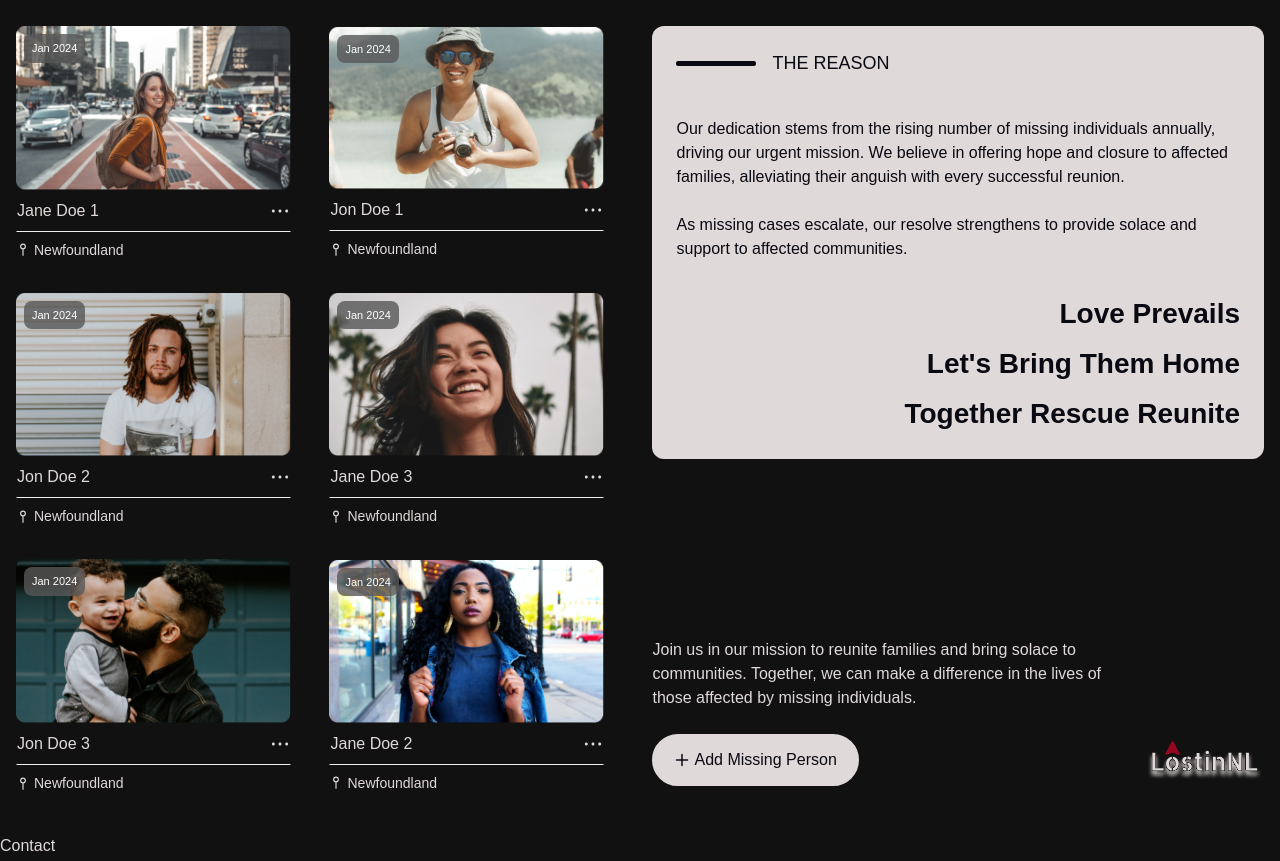
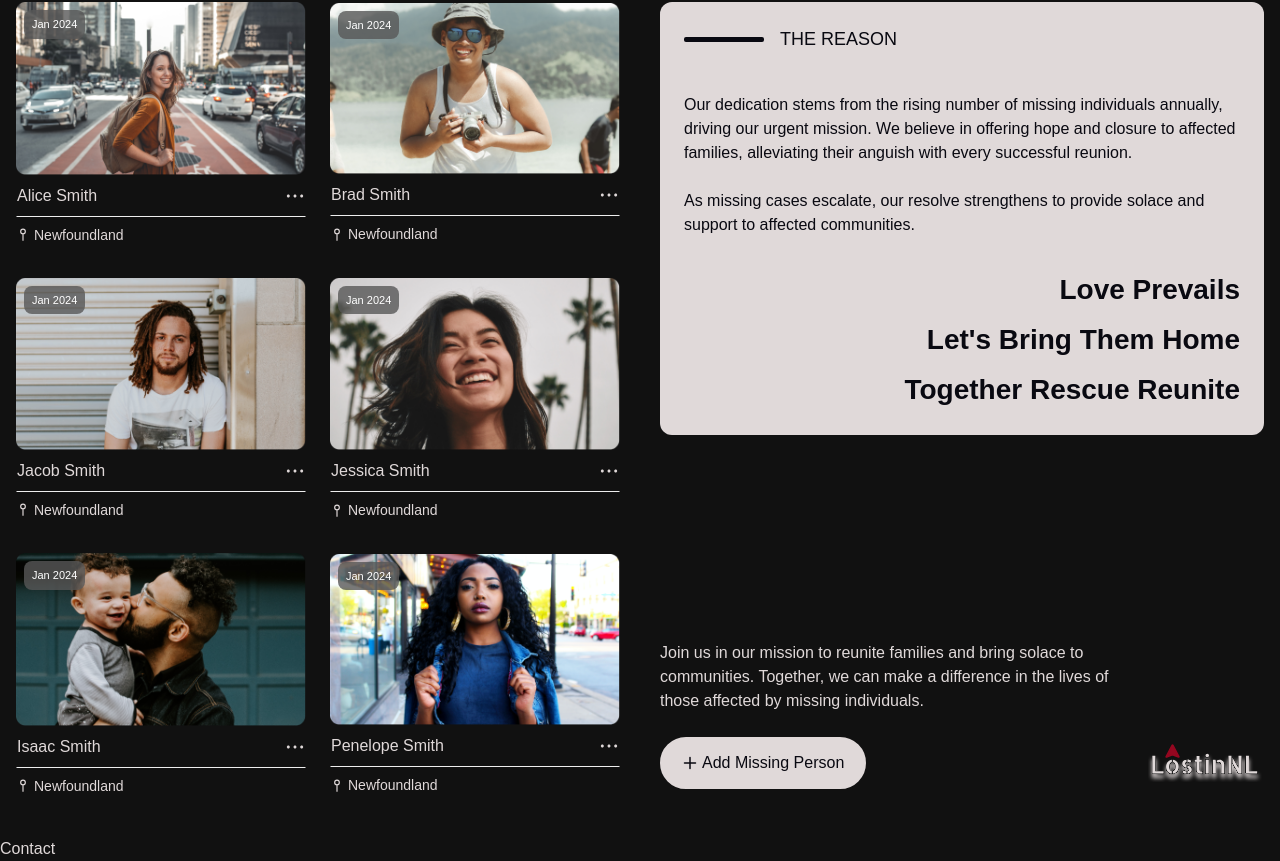
Before and after one commit to joujou144/missing-persons-homepage, a Next.js app: page / in a window 1280 px wide. Shown: the part 1400-2261 px from the top of the page. Built offline with nearby package versions, Linux system fonts and the light colour scheme; a web font is replaced by a local one.

Commit message:
fix image layout in missingperson section and change missing person names

```diff
--- a/components/About.tsx
+++ b/components/About.tsx
@@ -19,7 +19,7 @@ const About = () => {
           {ABOUT_HEADLINE}
         </h2>
 
-        <div className="flex justify-between gap-20 font-size max-[950px]:flex-col max-[950px]:gap-10">
+        <div className="flex justify-between gap-10 font-size max-[950px]:flex-col">
           <div className="flex flex-col gap-6 lg:justify-between lg:w-1/2">
             {ABOUT_LEFT_CONTENT.map(({ content }) => (
               <p key={content}>{content}</p>
--- a/components/MissingPersons.tsx
+++ b/components/MissingPersons.tsx
@@ -6,12 +6,11 @@ import { RxDotsHorizontal } from "react-icons/rx";
 
 type MissingPersonProps = {
   missing: PersonProps[];
-  className: string;
 };
 
-const MissingPersons = ({ missing, className }: MissingPersonProps) => {
+const MissingPersons = ({ missing }: MissingPersonProps) => {
   return (
-    <ul className={className}>
+    <ul className="flex flex-col items-center gap-6 md:flex-row md:flex-wrap md:justify-between">
       {missing.map(({ name, imageSrc, location, createdAt }) => (
         <li key={name} className="relative">
           <Image
@@ -20,7 +19,8 @@ const MissingPersons = ({ missing, className }: MissingPersonProps) => {
             width={300}
             height={50}
             objectFit="contain"
-            className="flex-1 md:w-[225px] lg:w-[220px] xl:w-[275px]"
+            // className="flex-1 md:w-[225px] lg:w-[220px] xl:w-[275px]"
+            className="flex-1 md:w-[250px] lg:w-[240px] xl:w-[290px]"
           />
           <DatePill createdAt={createdAt} />
           <div className="flexBetween py-2 border-[1px] border-b-gray-10">
--- a/components/Why.tsx
+++ b/components/Why.tsx
@@ -7,8 +7,8 @@ import MissingPersons from "./MissingPersons";
 const Why = () => {
   return (
     <section className="max-container py-4 lg:py-8">
-      <div className="mx-4 lg:flex lg:justify-between lg:gap-12">
-        <div className="lg:w-[49%] flex flex-col gap-6 lg:justify-between">
+      <div className="mx-4 lg:flex lg:justify-between lg:gap-10">
+        <div className="lg:w-1/2 flex flex-col gap-6 lg:justify-between">
           <div className=" bg-cream rounded-xl p-6 flex flex-col text-midnight">
             <Heading variant="header-dark" label="the reason" />
 
@@ -34,11 +34,8 @@ const Why = () => {
           <CallToAction />
         </div>
 
-        <div className="lg:w-1/2 order-first flex-1">
-          <MissingPersons
-            missing={persons}
-            className="flex flex-col items-center gap-6 md:flex-row md:flex-wrap md:justify-between"
-          />
+        <div className="lg:w-1/2 order-first md:my-6 lg:my-0">
+          <MissingPersons missing={persons} />
         </div>
       </div>
     </section>
--- a/constant/index.ts
+++ b/constant/index.ts
@@ -66,37 +66,37 @@ export type PersonProps = {
 
 export const persons: PersonProps[] = [
   {
-    name: "Jane Doe 1",
+    name: "Alice Smith",
     imageSrc: "/jane-doe-1.png",
     location: "Newfoundland",
     createdAt: "Jan 2024",
   },
   {
-    name: "Jon Doe 1",
+    name: "Brad Smith",
     imageSrc: "/jon-doe-1.png",
     location: "Newfoundland",
     createdAt: "Jan 2024",
   },
   {
-    name: "Jon Doe 2",
+    name: "Jacob Smith",
     imageSrc: "/jon-doe-2.png",
     location: "Newfoundland",
     createdAt: "Jan 2024",
   },
   {
-    name: "Jane Doe 3",
+    name: "Jessica Smith",
     imageSrc: "/jane-doe-3.png",
     location: "Newfoundland",
     createdAt: "Jan 2024",
   },
   {
-    name: "Jon Doe 3",
+    name: "Isaac Smith",
     imageSrc: "/jon-doe-3.png",
     location: "Newfoundland",
     createdAt: "Jan 2024",
   },
   {
-    name: "Jane Doe 2",
+    name: "Penelope Smith",
     imageSrc: "/jane-doe-2.png",
     location: "Newfoundland",
     createdAt: "Jan 2024",
```
